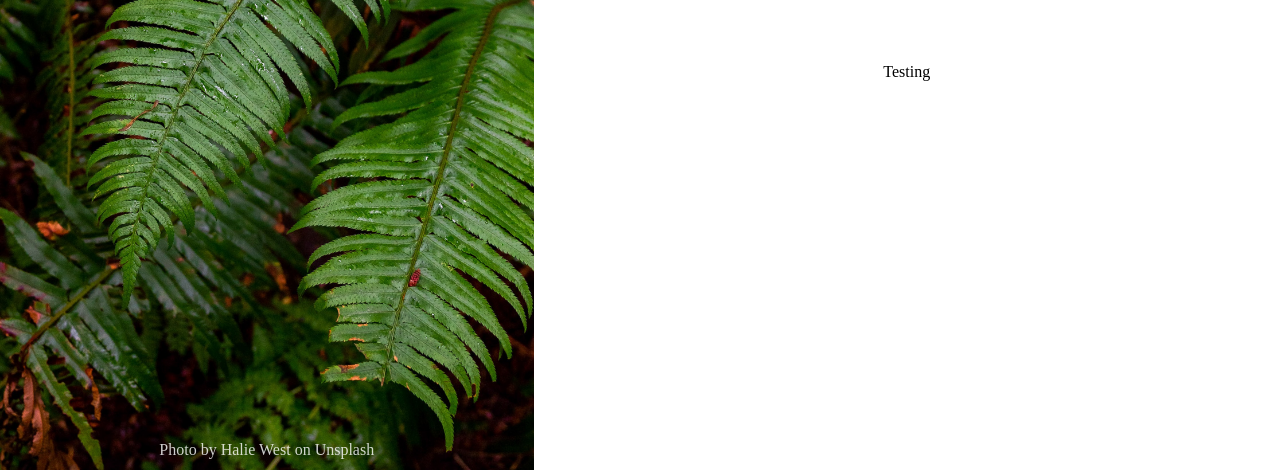
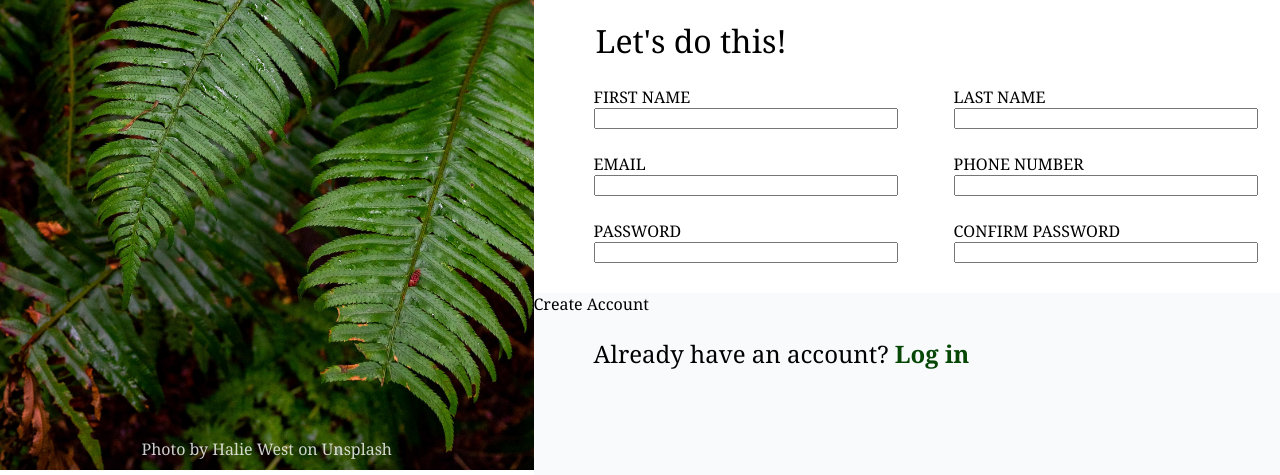
Before and after one commit to Zhalor/Sign-up-Form, a plain HTML site: page index.html in a window 1280 px wide. Shown: the part 330-805 px from the top of the page. Drawn offline with Linux system fonts and the light colour scheme.

Commit message:
Add sign-up section
Added the basic structure of the sign-up section to the website
with some styling.

```diff
--- a/index.html
+++ b/index.html
@@ -20,7 +20,49 @@
     </div>
   </div>
   <div class="signup-area">
-    <p>Testing</p>
+    <div class="signup-text">
+      <p>This is not a real online service! You know you need something like this in your life
+        to help you realize your deepest dreams.
+      </p>
+      <p>Sign up <em>now</em> to get started</p>
+      <p>You <em>know</em> you want to.</p>
+    </div>
+    <div>
+      <form action="" method="get">
+        <fieldset>
+          <legend>Let's do this!</legend>
+          <div>
+            <label for="first-name">FIRST NAME</label>
+            <input type="text" id="first-name" class="first-name" name="first-name">
+          </div>
+          <div>
+            <label for="last-name">LAST NAME</label>
+            <input type="text" id="last-name" class="last-name" name="last-name">
+          </div>
+          <div>
+            <label for="email">EMAIL</label>
+            <input type="text" id="email" class="email" name="email">
+          </div>
+          <div>
+            <label for="phone">PHONE NUMBER</label>
+            <input type="text" id="phone" class="phone" name="phone">
+          </div>
+          <div>
+            <label for="">PASSWORD</label>
+            <input type="text">
+          </div>
+          <div>
+            <label for="">CONFIRM PASSWORD</label>
+            <input type="text">
+          </div>
+
+            <button type="submit" id="submit" class="hidden"></button>
+
+        </fieldset>
+      </form>
+      <label for="submit" class="submit-button">Create Account</label>
+      <p>Already have an account? <a href="" class="login">Log in</a></p>
+    </div>
   </div>
 </body>
 </html>
--- a/styles.css
+++ b/styles.css
@@ -1,12 +1,81 @@
+* {
+  -webkit-font-smoothing: antialiased;
+}
+
 body {
   margin: 0;
   padding: 0;
   display: flex;
+  font-family: Georgia, "Times New Roman", serif;
 }
 
 @font-face {
   font-family: Norse;
   src: url(./fonts/Norse-Bold.otf);
+}
+
+.signup-area {
+  display: flex;
+  justify-content: center;
+  flex-direction: column;
+  background-color: #F9FAFB;
+  width: 100%;
+}
+
+p {
+  padding-left: 60px;
+  margin: 0;
+  font-size: 1.5rem;
+  width: 700px;
+}
+
+p:last-of-type {
+  margin-top: 22px;
+}
+
+p:last-of-type + div {
+  width: 100%;
+}
+
+form {
+  margin-top: 32px;
+  padding-left: 60px;
+  background-color: white;
+}
+
+fieldset {
+  display: flex;
+  flex-wrap: wrap;
+  column-gap: 56px;;
+  border: none;
+  margin: 0;
+  padding: 0;
+}
+
+legend {
+  margin-bottom: 24px;
+  padding-top: 24px;
+  font-size: 32px;
+}
+
+input {
+  margin-bottom: 24px;
+  padding-right: 48px;
+  width: 250px;
+}
+
+label, input {
+  display: block;
+}
+
+button {
+  visibility: hidden;
+}
+
+.login {
+  color: rgb(6, 71, 6);
+  font-weight: bold;;
+  text-decoration: none;
 }
 
 .bg-image {
@@ -15,13 +84,6 @@ body {
 
 .image-area{
   position: relative;
-}
-
-.signup-area {
-  flex: 1;
-  display: flex;
-  justify-content: center;
-  align-items: center;
 }
 
 .image-banner {
```
